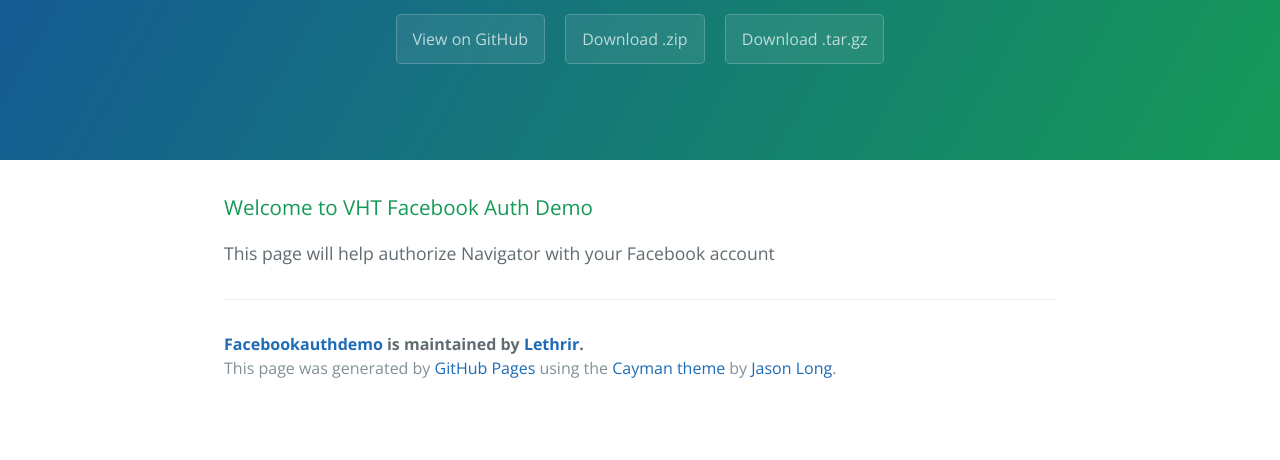
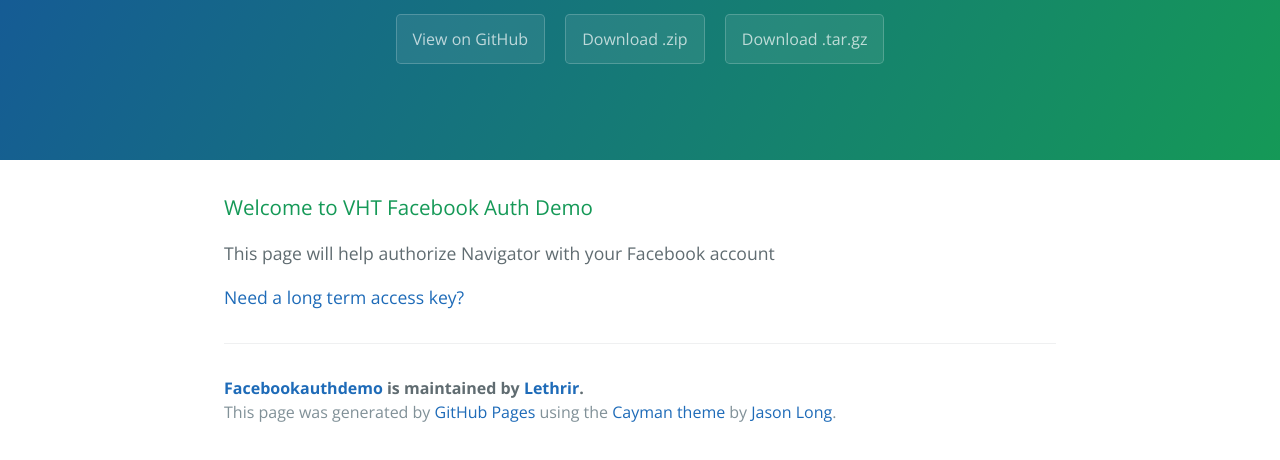
Before and after one commit to Lethrir/FacebookAuthDemo, a plain HTML site: page index.html in a window 1280 px wide. Shown: the part 176-636 px from the top of the page. Drawn offline with nearby package versions, Linux system fonts and the light colour scheme.

Commit message:
Link to oauth page

```diff
--- a/index.html
+++ b/index.html
@@ -26,6 +26,8 @@
 
 <fb:login-button scope="public_profile,email,publish_actions,user_posts" onlogin="checkLoginState();">
 </fb:login-button>
+
+<a href="oauth.html">Need a long term access key?</a>
 
       <footer class="site-footer">
         <span class="site-footer-owner"><a href="https://github.com/Lethrir/FacebookAuthDemo">Facebookauthdemo</a> is maintained by <a href="https://github.com/Lethrir">Lethrir</a>.</span>
```
